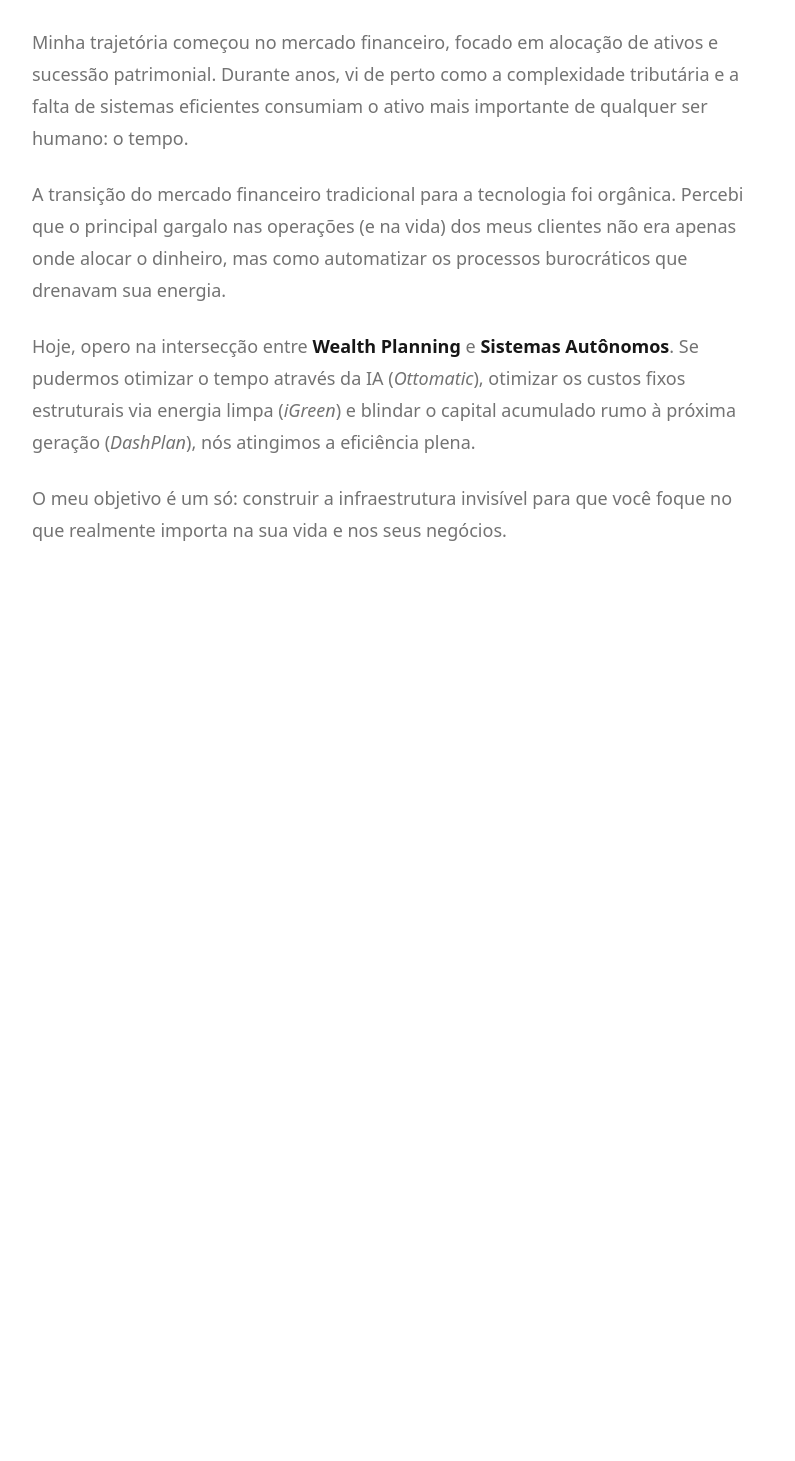
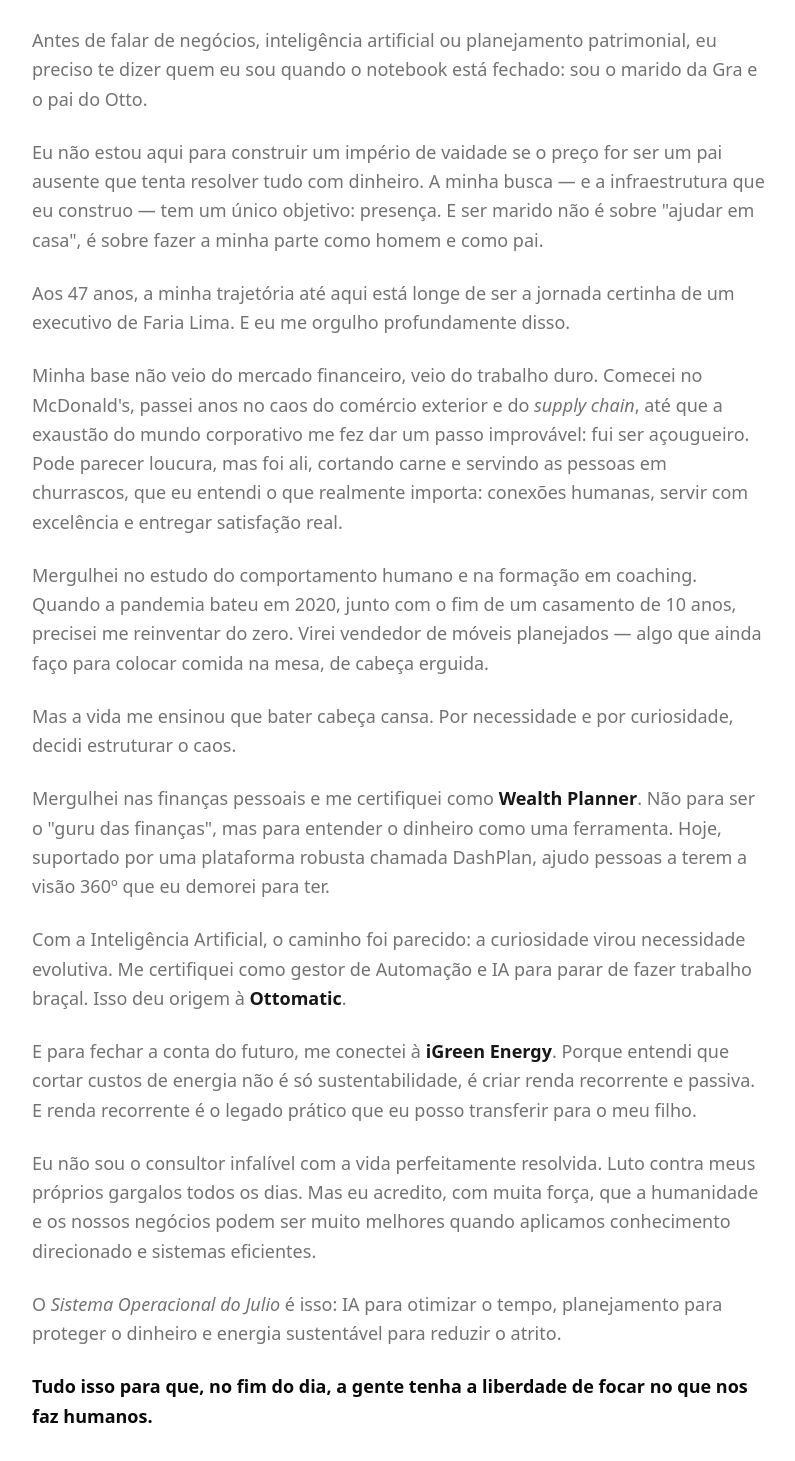
Before and after one commit to caladojuliocesar-eng/Site-Julio, a Next.js app: page /about in a window 1280 px wide. Shown: the part 267-1728 px from the top of the page, without its empty margins (240-1035 px from the left). Before the commit the page ends 909 px from the top, so only its background shows below. Built offline with nearby package versions, Linux system fonts and the light colour scheme.

Commit message:
atualizando os textos da home e o lab

```diff
--- a/src/app/about/page.tsx
+++ b/src/app/about/page.tsx
@@ -5,7 +5,7 @@
 
 export const metadata: Metadata = {
     title: "Sobre | Julio Cesar Calado",
-    description: "Estrategista de Vida e Negócios. Construindo a infraestrutura invisível para que você foque no que realmente importa na sua vida e nos seus negócios.",
+    description: "De açougueiro a Estrategista de Vida e Negócios. Construindo a infraestrutura invisível para que você foque no que realmente importa.",
 };
 
 export default function About() {
@@ -22,18 +22,42 @@
                 </h1>
             </div>
 
-            <div className="prose prose-neutral dark:prose-invert prose-lg max-w-none text-muted-foreground">
+            <div className="prose prose-neutral dark:prose-invert prose-lg max-w-none text-muted-foreground leading-relaxed">
                 <p className="mb-6">
-                    Minha trajetória começou no mercado financeiro, focado em alocação de ativos e sucessão patrimonial. Durante anos, vi de perto como a complexidade tributária e a falta de sistemas eficientes consumiam o ativo mais importante de qualquer ser humano: o tempo.
+                    Antes de falar de negócios, inteligência artificial ou planejamento patrimonial, eu preciso te dizer quem eu sou quando o notebook está fechado: sou o marido da Gra e o pai do Otto.
                 </p>
                 <p className="mb-6">
-                    A transição do mercado financeiro tradicional para a tecnologia foi orgânica. Percebi que o principal gargalo nas operações (e na vida) dos meus clientes não era apenas onde alocar o dinheiro, mas como automatizar os processos burocráticos que drenavam sua energia.
+                    Eu não estou aqui para construir um império de vaidade se o preço for ser um pai ausente que tenta resolver tudo com dinheiro. A minha busca — e a infraestrutura que eu construo — tem um único objetivo: presença. E ser marido não é sobre &quot;ajudar em casa&quot;, é sobre fazer a minha parte como homem e como pai.
                 </p>
                 <p className="mb-6">
-                    Hoje, opero na intersecção entre <strong>Wealth Planning</strong> e <strong>Sistemas Autônomos</strong>. Se pudermos otimizar o tempo através da IA (<em>Ottomatic</em>), otimizar os custos fixos estruturais via energia limpa (<em>iGreen</em>) e blindar o capital acumulado rumo à próxima geração (<em>DashPlan</em>), nós atingimos a eficiência plena.
+                    Aos 47 anos, a minha trajetória até aqui está longe de ser a jornada certinha de um executivo de Faria Lima. E eu me orgulho profundamente disso.
                 </p>
-                <p>
-                    O meu objetivo é um só: construir a infraestrutura invisível para que você foque no que realmente importa na sua vida e nos seus negócios.
+                <p className="mb-6">
+                    Minha base não veio do mercado financeiro, veio do trabalho duro. Comecei no McDonald&apos;s, passei anos no caos do comércio exterior e do <em>supply chain</em>, até que a exaustão do mundo corporativo me fez dar um passo improvável: fui ser açougueiro. Pode parecer loucura, mas foi ali, cortando carne e servindo as pessoas em churrascos, que eu entendi o que realmente importa: conexões humanas, servir com excelência e entregar satisfação real.
+                </p>
+                <p className="mb-6">
+                    Mergulhei no estudo do comportamento humano e na formação em coaching. Quando a pandemia bateu em 2020, junto com o fim de um casamento de 10 anos, precisei me reinventar do zero. Virei vendedor de móveis planejados — algo que ainda faço para colocar comida na mesa, de cabeça erguida.
+                </p>
+                <p className="mb-6">
+                    Mas a vida me ensinou que bater cabeça cansa. Por necessidade e por curiosidade, decidi estruturar o caos.
+                </p>
+                <p className="mb-6">
+                    Mergulhei nas finanças pessoais e me certifiquei como <strong>Wealth Planner</strong>. Não para ser o &quot;guru das finanças&quot;, mas para entender o dinheiro como uma ferramenta. Hoje, suportado por uma plataforma robusta chamada DashPlan, ajudo pessoas a terem a visão 360º que eu demorei para ter.
+                </p>
+                <p className="mb-6">
+                    Com a Inteligência Artificial, o caminho foi parecido: a curiosidade virou necessidade evolutiva. Me certifiquei como gestor de Automação e IA para parar de fazer trabalho braçal. Isso deu origem à <strong>Ottomatic</strong>.
+                </p>
+                <p className="mb-6">
+                    E para fechar a conta do futuro, me conectei à <strong>iGreen Energy</strong>. Porque entendi que cortar custos de energia não é só sustentabilidade, é criar renda recorrente e passiva. E renda recorrente é o legado prático que eu posso transferir para o meu filho.
+                </p>
+                <p className="mb-6">
+                    Eu não sou o consultor infalível com a vida perfeitamente resolvida. Luto contra meus próprios gargalos todos os dias. Mas eu acredito, com muita força, que a humanidade e os nossos negócios podem ser muito melhores quando aplicamos conhecimento direcionado e sistemas eficientes.
+                </p>
+                <p className="mb-6">
+                    O <em>Sistema Operacional do Julio</em> é isso: IA para otimizar o tempo, planejamento para proteger o dinheiro e energia sustentável para reduzir o atrito.
+                </p>
+                <p className="font-semibold text-foreground">
+                    Tudo isso para que, no fim do dia, a gente tenha a liberdade de focar no que nos faz humanos.
                 </p>
             </div>
         </div>
--- a/src/app/lab/page.tsx
+++ b/src/app/lab/page.tsx
@@ -4,7 +4,7 @@
 
 export const metadata: Metadata = {
     title: "Lab & Hub de Soluções | Julio Cesar Calado",
-    description: "Sistemas desenhados para devolver seu tempo, preservar sua energia e escalar seu patrimônio. Conheça Ottomatic, DashPlan e iGreen Energy.",
+    description: "Sistemas desenhados para devolver seu tempo, blindar seu patrimônio e cortar custos inúteis.",
 };
 
 export default function Lab() {
@@ -15,7 +15,7 @@
                     Lab & Hub de Soluções
                 </h1>
                 <p className="text-xl text-muted-foreground">
-                    Sistemas desenhados para devolver seu tempo, preservar sua energia e escalar seu patrimônio.
+                    Sistemas arquitetados para devolver seu tempo, blindar seu patrimônio e cortar custos operacionais. Sem enrolação.
                 </p>
             </div>
 
@@ -28,13 +28,12 @@
                         </div>
                         <div>
                             <CardTitle className="text-2xl">Ottomatic</CardTitle>
-                            <CardDescription className="text-base mt-2">Hub de Soluções em IA e Funcionários Digitais</CardDescription>
+                            <CardDescription className="text-base mt-2">Hub Completo de Soluções em Inteligência Artificial</CardDescription>
                         </div>
                     </CardHeader>
                     <CardContent>
                         <p className="text-muted-foreground leading-relaxed">
-                            Desenvolvemos sistemas autônomos que operam 24/7. Eliminamos o trabalho braçal e o atrito operacional do seu negócio,
-                            entregando eficiência sistêmica. Menos ruído na comunicação, mais velocidade na operação.
+                            Muito além de &quot;SDRs digitais&quot;. Construímos a infraestrutura de IA que o seu negócio precisa para escalar sem inflar a folha de pagamento. Funcionários digitais operando 24/7, prospectando de forma agressiva e eliminando o trabalho braçal. A máquina trabalha, você foca na estratégia.
                         </p>
                     </CardContent>
                 </Card>
@@ -45,14 +44,13 @@
                             <LineChart className="w-6 h-6" />
                         </div>
                         <div>
-                            <CardTitle className="text-2xl">DashPlan & Consultoria</CardTitle>
-                            <CardDescription className="text-base mt-2">Plataforma de inteligência financeira (Wealth)</CardDescription>
+                            <CardTitle className="text-2xl">DashPlan & Wealth Consulting</CardTitle>
+                            <CardDescription className="text-base mt-2">Planejamento Patrimonial guiado por dados</CardDescription>
                         </div>
                     </CardHeader>
                     <CardContent>
                         <p className="text-muted-foreground leading-relaxed">
-                            Otimização de patrimônio baseada em dados reais. Através da tecnologia e consultoria estratégica de gestão de riqueza,
-                            simulamos cenários tributários, sucessórios e de rentabilidade para tomadas de decisão cirúrgicas.
+                            O seu patrimônio não deve depender de achismos. Uno a tecnologia do DashPlan com minha expertise técnica em Wealth Planning para criar simulações tributárias, sucessórias e de rentabilidade. O resultado? Decisões cirúrgicas, frias e altamente lucrativas para o longo prazo.
                         </p>
                     </CardContent>
                 </Card>
@@ -64,16 +62,16 @@
                         </div>
                         <div>
                             <CardTitle className="text-2xl">iGreen Energy</CardTitle>
-                            <CardDescription className="text-base mt-2">Otimização de custos via energia limpa</CardDescription>
+                            <CardDescription className="text-base mt-2">Otimização de custos fixos via energia sustentável</CardDescription>
                         </div>
                     </CardHeader>
                     <CardContent>
                         <p className="text-muted-foreground leading-relaxed">
-                            Sustentabilidade acoplada à performance financeira. Cortamos custos fixos do seu balanço através da injeção
-                            de energia limpa. Sem instalação de placas, zero burocracia, e redução imediata na sua conta de luz.
+                            Sustentabilidade só faz sentido no mundo real quando vem acompanhada de performance financeira. Reduzo a conta de luz da sua empresa (ou residência) conectando você a usinas de energia limpa. Zero obras, zero burocracia e redução imediata no seu balanço financeiro.
                         </p>
                     </CardContent>
                 </Card>
+
             </div>
         </div>
     );
```
